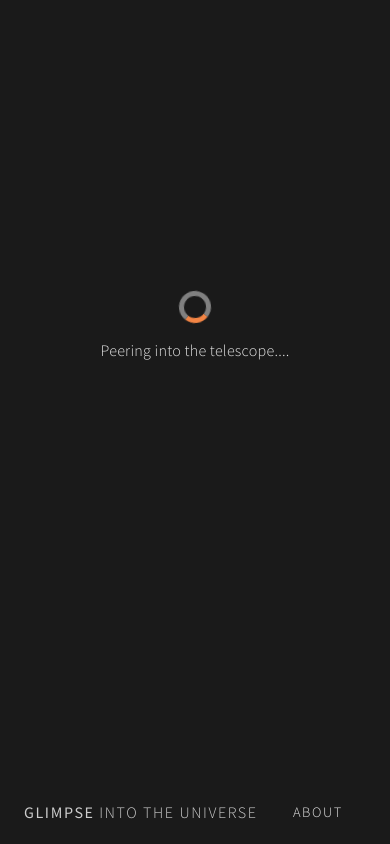
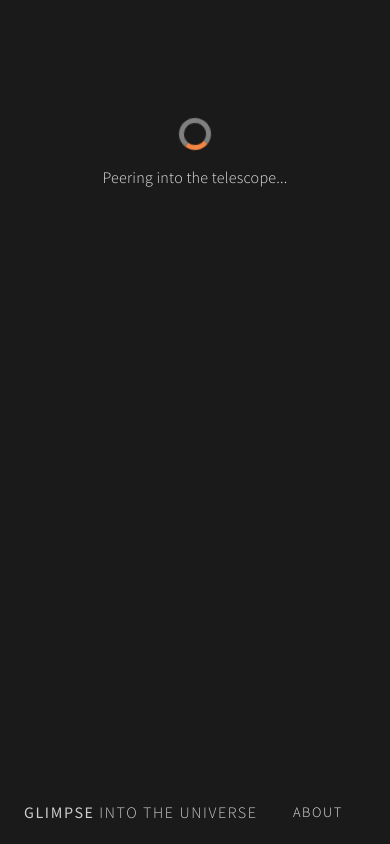
Before and after one commit to NeffCodes/universe, a website with bundled scripts: page index.html in a window 390 px wide. Built offline with nearby package versions, Linux system fonts and the light colour scheme; files whose address does not match are found by name.

Commit message:
Update loader to show when fetching more images

```diff
--- a/assets/css/style.css
+++ b/assets/css/style.css
@@ -155,12 +155,18 @@ header nav li span {
 /******************
 ===== Gallery =====
 ******************/
+
+main {
+  min-height: calc(100vh - 4rem);
+  padding-bottom: 4rem;
+}
+
 .gallery {
   display: flex;
   flex-wrap: wrap;
   width: 100%;
-  min-height: calc(100vh - 4rem);
-  padding-bottom: 4rem;
+  /* min-height: calc(100vh - 4rem); */
+  /* padding-bottom: 4rem; */
 }
 
 /*===== Tiles =====*/
@@ -395,14 +401,36 @@ footer.show{
 /******************
 ===== Loading =====
 ******************/
-.temp {
+.loader {
   width: 100%;
-  height: calc(100vh - 12rem);
+  height: calc(40vh - 2em);
   display: flex;
   flex-direction: column;
   justify-content: center;
   align-items: center;
 }
+  @media screen and (max-width: 1280px) {
+    .loader {
+      height: calc(40vh - 2em);
+      min-height: 20em;
+      flex-basis: 50%;
+    }
+  }
+  @media screen and (max-width: 980px) {
+    .loader {
+      height: calc(28.57143vh - 1.33333em);
+      min-height: 18em;
+      flex-basis: 50%;
+    }
+  }
+  @media screen and (max-width: 480px) {
+    .loader {
+      height: calc(40vh - 2em);
+      min-height: 18em;
+      flex-basis: 100%;
+    }
+  }
+
 #loading {
   width: 2rem;
   height: 2rem;
--- a/assets/js/main.js
+++ b/assets/js/main.js
@@ -1,8 +1,4 @@
-import { displayLoader } from './modules/loader.mjs';
 import { fetchData } from './modules/fetchData.js';
-
-//show loading info
-displayLoader('Peering into the telescope....')
 
 let imageGroup = 0;
 fetchData(imageGroup);
--- a/assets/js/modules/fetchData.js
+++ b/assets/js/modules/fetchData.js
@@ -1,7 +1,5 @@
 import GalleryCard from './GalleryCard.mjs';
 import VideoCard from './VideoCard.mjs';
-import { hideLoader } from './loader.mjs';
-
 
 export const fetchData = async (offset = 0) => {
   await fetch('/.netlify/functions/getPhotos', {
@@ -11,9 +9,8 @@ export const fetchData = async (offset = 0) => {
   })
     .then(res => res.json()) // parse response as JSON
     .then(data => {
-      hideLoader();
+      //add data in reverse order
       data = data.reverse()
-      // console.log(data)
       data.forEach( (cardData) => {
         const gallery = document.querySelector('.gallery');
         let card;
@@ -22,7 +19,6 @@ export const fetchData = async (offset = 0) => {
         card = new VideoCard(gallery, cardData ) :
         card = new GalleryCard(gallery, cardData ) ;
 
-
         gallery.appendChild(card.container())
       })
     })
--- a/assets/js/modules/loader.mjs
+++ /dev/null
@@ -1,24 +0,0 @@
-export function displayLoader(loadingText) {
-	const gallery = document.querySelector('.gallery')
-	gallery.classList.add('hide')
-
-	const container = document.createElement('div');
-	const span = document.createElement('span');
-	const text = document.createElement('p');
-
-	container.classList.add('temp');
-	container.classList.remove('hide');
-
-	span.id ='loading';
-	text.innerText = loadingText;
-
-	container.append(span,text)
-	document.querySelector('main').append(container)
-}
-
-export function hideLoader() {
-	const loader = document.querySelector('.temp');
-	loader.classList.add("hide")
-	const gallery = document.querySelector('.gallery')
-	gallery.classList.remove('hide')
-}
--- a/index.html
+++ b/index.html
@@ -35,8 +35,12 @@
     </header>
     <div id="#top"></div>
 
-    <main >
+    <main>
       <section class="gallery"></section>
+      <section class="loader">
+        <span id="loading"></span>
+        <p>Peering into the telescope...</p>
+      </section>
     </main>
 
     <footer>
--- a/netlify/functions/getPhotos/getPhotos.js
+++ b/netlify/functions/getPhotos/getPhotos.js
@@ -31,19 +31,15 @@ function getDateString(date){
 const handler = async function (event) {
   // this is secret too, your frontend won't see this
   const { API_KEY } = process.env
-  console.log(event.body)
   const startDate = getStartDate(event.body, LIMIT);
   const endDate = getEndDate(startDate, LIMIT);
 
   const endRange = getDateString(startDate)
   const startRange = getDateString(endDate)
 
-console.log(startDate)
-console.log(endDate)
-
   const URL = `https://api.nasa.gov/planetary/apod?api_key=${API_KEY}&start_date=${startRange}&end_date=${endRange}`
 
-  console.log('Constructed URL is ...', URL)
+  // console.log('Constructed URL is ...', URL)
   // console.log('Body Params:', event.body)
 
   try {
```
